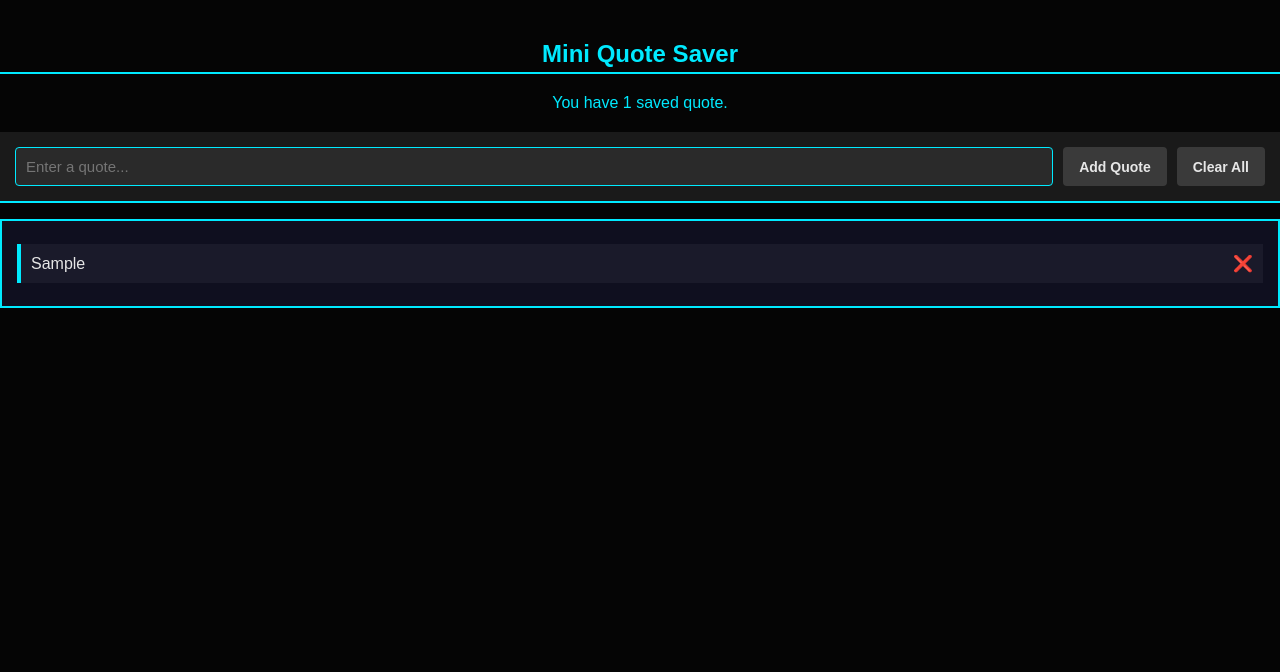
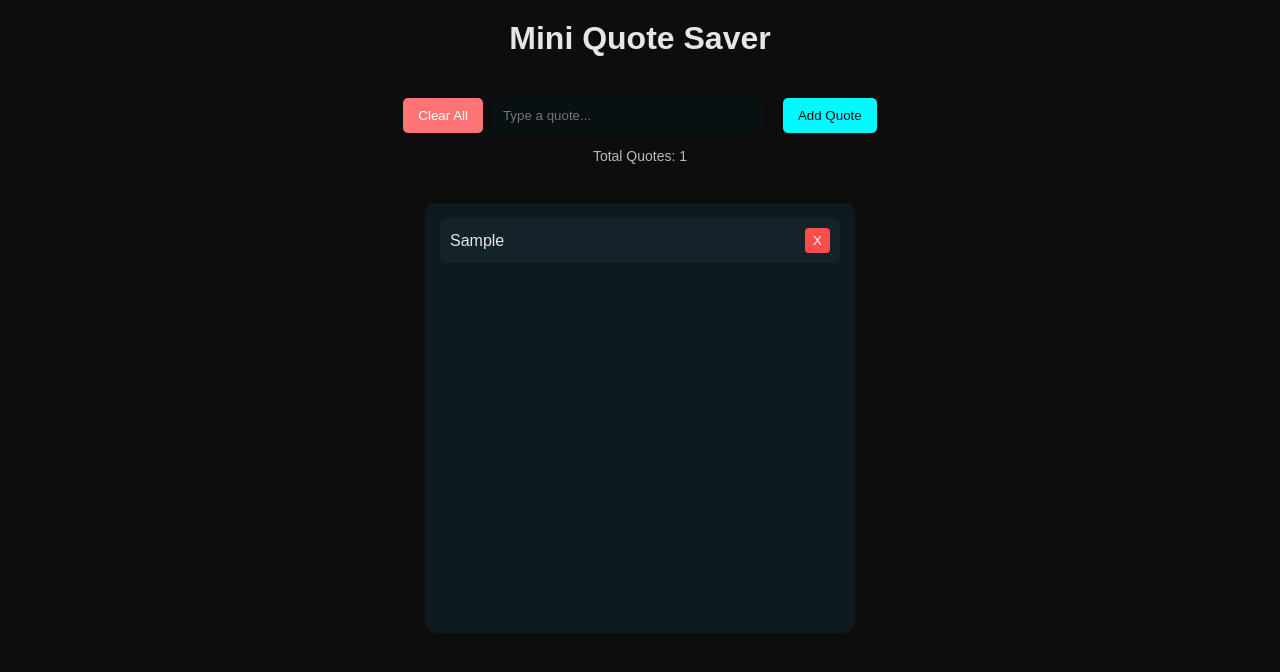
Before and after one commit to Mudit-Maheshwari-code/Quote_Saver_MM, a plain HTML site: page index.html in a window 1280 px wide. Both pictures are taken after typing "Sample" into the empty fields and a click on the button "Add Quote". Drawn offline with Linux system fonts and the light colour scheme.

Commit message:
perfected

```diff
--- a/index.html
+++ b/index.html
@@ -5,183 +5,193 @@
     <meta charset="UTF-8" />
     <meta name="viewport" content="width=device-width, initial-scale=1.0" />
     <title>Mini Quote Saver</title>
-
     <style>
         body {
-            background: #050505;
+            margin: 0;
+            padding: 0;
+            background: #0d0d0d;
             color: #e6e6e6;
             font-family: Arial, sans-serif;
-            margin: 0;
-            padding: 40px 0;
+            display: flex;
+            flex-direction: column;
+            align-items: center;
+            height: 100vh;
         }
 
-        h2 {
-            margin: 0 0 20px 0;
-            border-bottom: 2px solid #00eaff;
-            padding-bottom: 4px;
-            color: #00eaff;
-            text-align: center;
-        }
-
-        #quoteCount {
-            margin: 0 0 20px 0;
-            color: #00eaff;
-            text-align: center;
+        h1 {
+            margin-top: 20px;
         }
 
         .input-area {
-            background: #1a1a1a;
-            padding: 15px;
+            margin-top: 20px;
             display: flex;
-            flex-wrap: wrap;
             gap: 10px;
-            width: 100vw;
-            box-sizing: border-box;
-            border-bottom: 2px solid #00eaff;
+            align-items: center;
         }
 
         input {
-            flex: 1;
             padding: 10px;
-            font-size: 15px;
-            border-radius: 4px;
-            border: 1px solid #00eaff;
-            background: #2a2a2a;
+            width: 250px;
+            border: none;
+            border-radius: 5px;
+            outline: none;
+            background: #081011;
             color: #e6e6e6;
         }
 
-        input:focus {
-            outline: none;
+        #addBtn {
+            padding: 10px 15px;
+            border: none;
+            background: #00faff;
+            color: #001314;
+            border-radius: 5px;
+            cursor: pointer;
+            margin-left: 10px;
         }
 
-        button {
-            padding: 10px 16px;
-            font-size: 14px;
+        #clearAllBtn {
+            padding: 10px 15px;
+            background: #ff7575;
+            color: white;
+            border: none;
+            border-radius: 5px;
             cursor: pointer;
-            border-radius: 4px;
-            border: none;
-            font-weight: bold;
-            background: #3a3a3a;
-            color: #e6e6e6;
-            transition: background 0.2s ease;
         }
 
-        button:hover {
-            background: #505050;
+        #quoteBox {
+            margin-top: 25px;
+            width: 90%;
+            max-width: 400px;
+            height: 400px;
+            overflow-y: auto;
+            background: #0f1a1f;
+            border-radius: 10px;
+            padding: 15px;
         }
 
 
-        #quoteList {
-            background: #0f0f1f;
-            padding: 15px;
-            min-height: 50px;
-            border: 2px solid #00eaff;
-            width: 100vw;
-            box-sizing: border-box;
+        ul {
+            list-style: none;
+            padding: 0;
+            margin: 0;
         }
 
         li {
-            list-style: none;
-            margin: 8px 0;
-            background: #1a1a2a;
+            background: #14232a;
             padding: 10px;
-            border-left: 4px solid #00eaff;
+            margin-bottom: 10px;
+            border-radius: 6px;
             display: flex;
             justify-content: space-between;
             align-items: center;
+            gap: 10px;
+            word-break: break-word;
         }
 
-        .delete-btn {
-            color: #ff2b91;
+        .deleteBtn {
+            background: #ff4d4d;
+            border: none;
+            padding: 5px 8px;
+            border-radius: 4px;
             cursor: pointer;
-            font-weight: bold;
+            color: white;
+        }
+
+        #countText {
+            margin-top: 15px;
+            font-size: 14px;
+            opacity: 0.8;
         }
     </style>
 </head>
 
 <body>
-
-    <h2>Mini Quote Saver</h2>
-    <div id="quoteCount">You have 0 saved quotes.</div>
+    <h1>Mini Quote Saver</h1>
 
     <div class="input-area">
-        <input id="quoteInput" placeholder="Enter a quote..." />
-        <button id="addQuoteBtn">Add Quote</button>
         <button id="clearAllBtn">Clear All</button>
+        <input type="text" id="quoteInput" placeholder="Type a quote..." />
+        <button id="addBtn">Add Quote</button>
     </div>
 
-    <ul id="quoteList"></ul>
+    <p id="countText">Total Quotes: 0</p>
+
+    <div id="quoteBox">
+        <ul id="quoteList"></ul>
+    </div>
 
     <script>
-        let quotes = JSON.parse(localStorage.getItem("quotes")) || [];
+        const input = document.getElementById("quoteInput");
+        const addBtn = document.getElementById("addBtn");
+        const list = document.getElementById("quoteList");
+        const countText = document.getElementById("countText");
+        const clearAllBtn = document.getElementById("clearAllBtn");
 
-        const input = document.getElementById("quoteInput");
-        const addBtn = document.getElementById("addQuoteBtn");
-        const clearAllBtn = document.getElementById("clearAllBtn");
-        const listEl = document.getElementById("quoteList");
-        const quoteCount = document.getElementById("quoteCount");
-
-        function updateCount() {
-            quoteCount.textContent = `You have ${quotes.length} saved quote${quotes.length !== 1 ? "s" : ""}.`;
+        let quotes = [];
+        try {
+            quotes = JSON.parse(localStorage.getItem("quotes")) || [];
+        } catch (e) {
+            quotes = [];
         }
 
         function renderQuotes() {
-            listEl.innerHTML = "";
-            quotes.forEach((quote, index) => {
+            list.innerHTML = "";
+            countText.textContent = `Total Quotes: ${quotes.length}`;
+
+            quotes.forEach((q, index) => {
                 const li = document.createElement("li");
-                li.textContent = quote;
 
-                const deleteBtn = document.createElement("span");
-                deleteBtn.textContent = "❌";
-                deleteBtn.className = "delete-btn";
-                deleteBtn.onclick = () => deleteQuote(index);
+                const textDiv = document.createElement("div");
+                textDiv.textContent = q;
+                textDiv.style.flex = "1";
 
-                li.appendChild(deleteBtn);
-                listEl.appendChild(li);
+                const delBtn = document.createElement("button");
+                delBtn.className = "deleteBtn";
+                delBtn.textContent = "X";
+                delBtn.addEventListener("click", () => deleteQuote(index));
+
+                li.appendChild(textDiv);
+                li.appendChild(delBtn);
+                list.appendChild(li);
             });
-            updateCount();
         }
 
         function addQuote() {
             const text = input.value.trim();
-            if (!text) return;
+            if (text === "") return;
             quotes.push(text);
             localStorage.setItem("quotes", JSON.stringify(quotes));
             input.value = "";
             renderQuotes();
+            input.focus();
         }
 
-        function deleteQuote(index) {
-            quotes.splice(index, 1);
+        function deleteQuote(i) {
+            if (i < 0 || i >= quotes.length) return;
+            quotes.splice(i, 1);
             localStorage.setItem("quotes", JSON.stringify(quotes));
             renderQuotes();
         }
 
-        function clearAll() {
-            if (!confirm("Clear all quotes?")) return;
-            quotes = [];
-            localStorage.setItem("quotes", JSON.stringify(quotes));
-            renderQuotes();
-        }
+        clearAllBtn.addEventListener("click", () => {
+            if (!quotes.length) return;
+            if (confirm("Clear all saved quotes?")) {
+                quotes = [];
+                localStorage.setItem("quotes", JSON.stringify(quotes));
+                renderQuotes();
+            }
+        });
 
         addBtn.addEventListener("click", addQuote);
-        clearAllBtn.addEventListener("click", clearAll);
 
-        input.addEventListener("keypress", (e) => {
-            if (e.key === "Enter" && input.value.trim() !== "") addQuote();
+        input.addEventListener("keydown", (e) => {
+            if (e.key === "Enter") {
+                e.preventDefault();
+                addQuote();
+            }
         });
 
         renderQuotes();
-        const quoteInput = document.getElementById("quoteInput");
-
-quoteInput.addEventListener("keydown", function (e) {
-    if (e.key === "Enter") {
-        e.preventDefault();         // stops it from making a new line
-        addQuote();                // your existing function
-    }
-});
-
-
     </script>
 </body>
 
```
